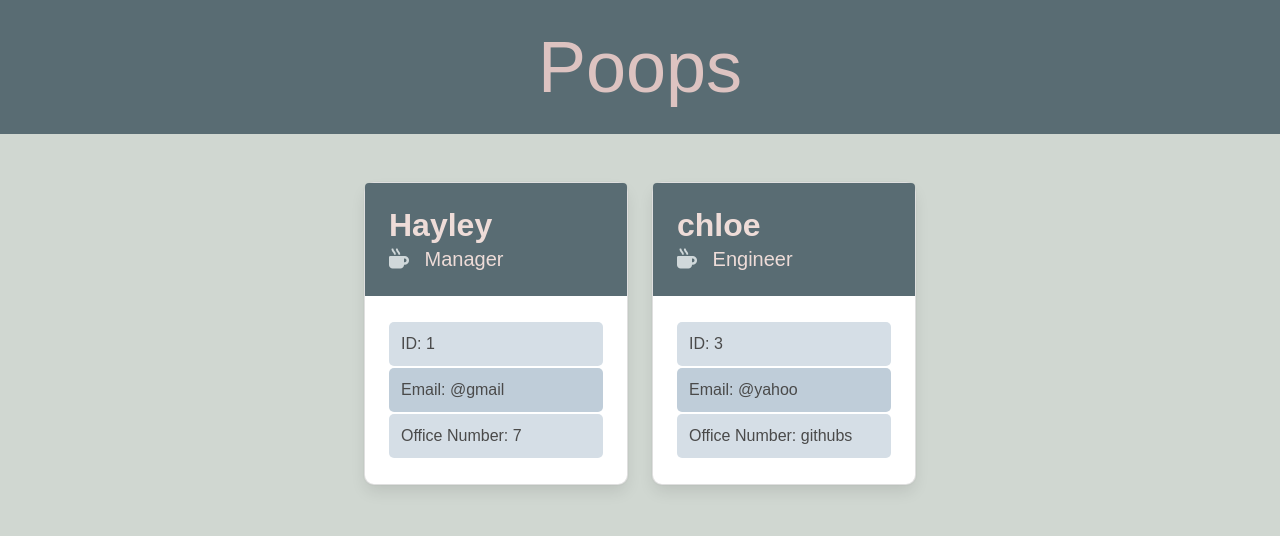
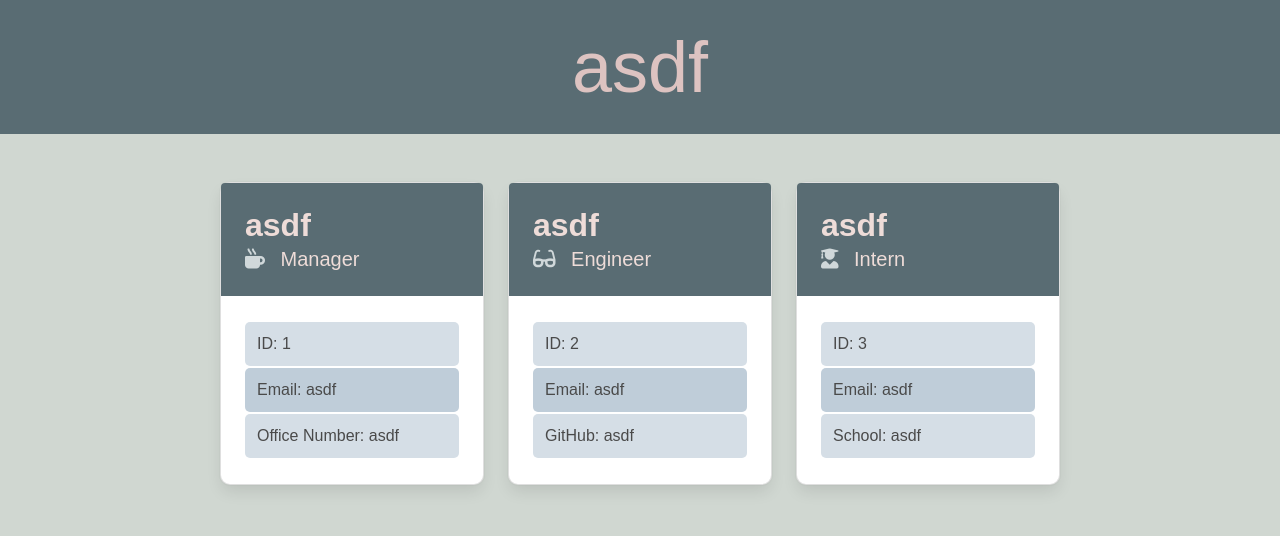
Before and after one commit to haywah27/Team-Profile-Generator, a website: page index.html in a window 1280 px wide. Drawn offline with nearby package versions, Linux system fonts and the light colour scheme.

Commit message:
updating card information

```diff
--- a/index.html
+++ b/index.html
@@ -15,17 +15,18 @@
         <section class="hero is-small is-bold" id="jumbotronStyle">
           <div class="hero-body">
             <div class="container has-text-centered">
-              <h1 class="display-3">Poops</h1>
+              <h1 class="display-3">asdf</h1>
             </div>
           </div>
         </section>
 
         <div class="container columnWid">
           <div class="section">
-            <div class="row columns is-multiline is-centered"><div class="column is-4 cardWidth">
+            <div class="row columns is-multiline is-centered">
+        <div class="column is-4 cardWidth">
         <div class="card cardWidth cardBorder">
             <div class="card-content cardHeader">
-            <p class="title cardHeader">Hayley</p>
+            <p class="title cardHeader">asdf</p>
                 <p class="subtitle cardHeader"><i class="fas fa-mug-hot iconColor"></i>&ensp; Manager</p>
                 </div>
                 <div class="card-content">
@@ -33,30 +34,48 @@
                     <p class="card-content footerSize">ID: 1</p>
                 </footer>
                 <footer class="cardBorderDark">
-                <p class="card-content footerSize">Email: @gmail</p>
+                    <p class="card-content footerSize">Email: asdf</p>
                 </footer>
-
                 <footer class="cardBorderLight">
-                <p class="card-content footerSize">Office Number: 7</p>
+                    <p class="card-content footerSize">Office Number: asdf</p>
                 </footer>
             </div>
         </div>
-        </div><div class="column is-4 cardWidth">
+        </div>
+        <div class="column is-4 cardWidth">
         <div class="card cardWidth cardBorder">
             <div class="card-content cardHeader">
-            <p class="title cardHeader">chloe</p>
-            <p class="subtitle cardHeader"><i class="fas fa-mug-hot iconColor"></i>&ensp; Engineer</p>
+            <p class="title cardHeader">asdf</p>
+                <p class="subtitle cardHeader"><i class="fas fa-glasses iconColor"></i>&ensp; Engineer</p>
+                </div>
+                <div class="card-content">
+                <footer class="cardBorderLight">
+                    <p class="card-content footerSize">ID: 2</p>
+                </footer>
+                <footer class="cardBorderDark">
+                    <p class="card-content footerSize">Email: asdf</p>
+                </footer>
+                <footer class="cardBorderLight">
+                    <p class="card-content footerSize">GitHub: asdf</p>
+                </footer>
+            </div>
+        </div>
+        </div>
+        <div class="column is-4 cardWidth">
+        <div class="card cardWidth cardBorder">
+            <div class="card-content cardHeader">
+            <p class="title cardHeader">asdf</p>
+                <p class="subtitle cardHeader"><i class="fas fa-user-graduate iconColor"></i>&ensp; Intern</p>
                 </div>
                 <div class="card-content">
                 <footer class="cardBorderLight">
                     <p class="card-content footerSize">ID: 3</p>
                 </footer>
                 <footer class="cardBorderDark">
-                <p class="card-content footerSize">Email: @yahoo</p>
+                    <p class="card-content footerSize">Email: asdf</p>
                 </footer>
-
                 <footer class="cardBorderLight">
-                <p class="card-content footerSize">Office Number: githubs</p>
+                    <p class="card-content footerSize">School: asdf</p>
                 </footer>
             </div>
         </div>
```
Also changed, not shown: index.js (+30 -14 lines). Lines whose indentation alone changed are shown as unchanged.
